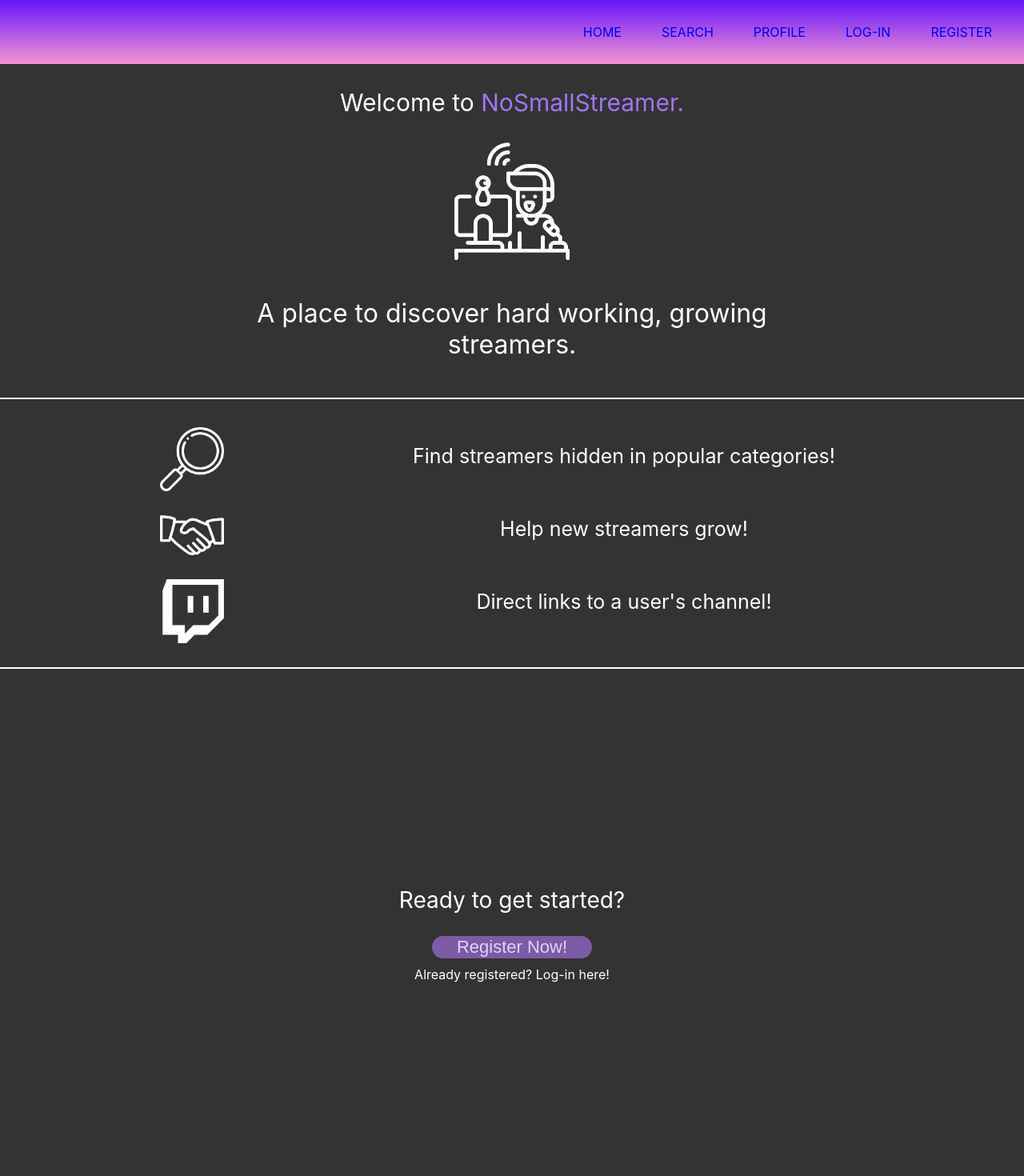
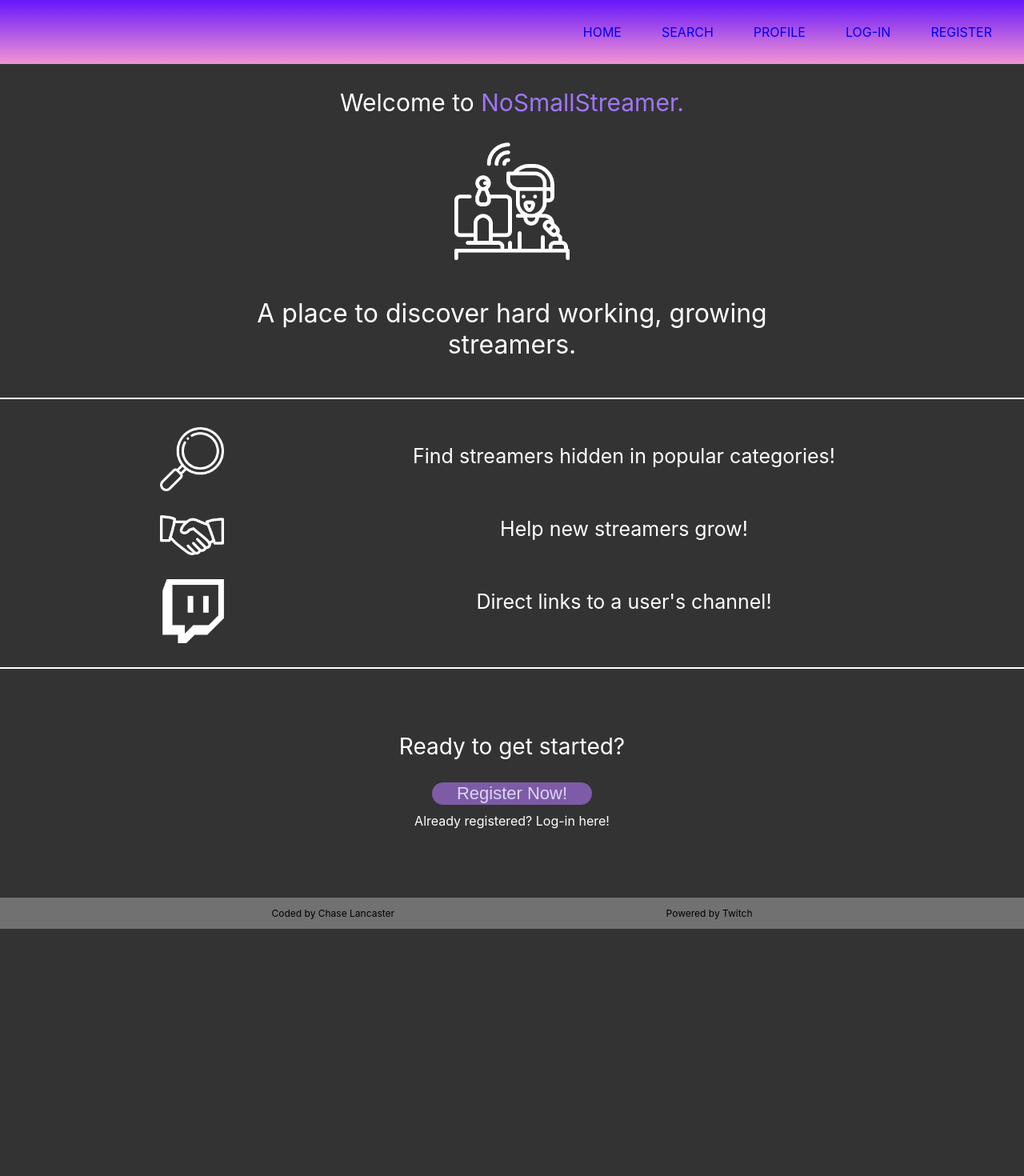
Before and after one commit to chaselancaster/nosmallstreamer-frontend, a React (Create React App) app: page / in a window 1280 px wide. Shown: the top 1470 px of the page at 80% size. After the commit the page ends 1161 px from the top, so only its background shows below. Built offline with nearby package versions, Linux system fonts and the light colour scheme; some icons are missing.

Commit message:
add extra vw to the larger screen sizes to make the getting started parent more responsive

```diff
--- a/src/Component/Landing/Landing.css
+++ b/src/Component/Landing/Landing.css
@@ -132,6 +132,10 @@
     color: white;
     font-size: 25px;
   }
+
+  .get-started-parent {
+    height: 30vw;
+  }
 }
 
 /* Screen w/ 1280 width */
@@ -158,6 +162,10 @@
     width: 30%;
     height: 30%;
     margin-bottom: 10px;
+  }
+
+  .get-started-parent {
+    height: 20vw;
   }
 }
 
@@ -240,7 +248,7 @@
     justify-content: center;
     align-items: center;
     text-align: center;
-    height: 20vh;
+    height: 30vh;
     /* border: 2px solid red; */
   }
 
@@ -261,3 +269,9 @@
     width: 400px;
   }
 }
+
+@media (min-width: 3072) {
+  .get-started-parent {
+    height: 20vw;
+  }
+}
```
